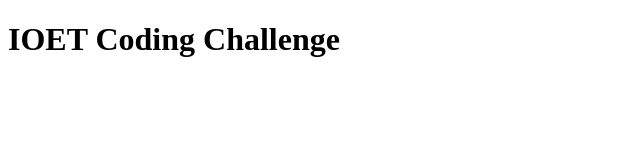
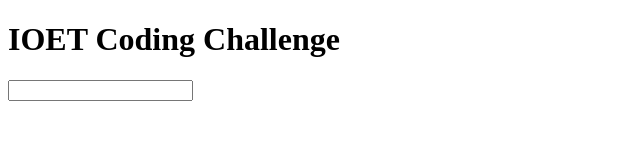
Before and after one commit to elraffa/ioet, a website with bundled scripts: page index.html in a window 1280 px wide. Shown: the whole page, without its empty margins (0-640 px from the left). Built offline with nearby package versions, Linux system fonts and the light colour scheme.

```diff
--- a/index.html
+++ b/index.html
@@ -8,6 +8,7 @@
 </head>
 <body>
     <h1>IOET Coding Challenge</h1>
+    <input >
 
     <script type="module" src="./js/main.js"></script>
 </body>
```
Also changed, not shown: package.json (added, +27 -0 lines), 2 other files.
